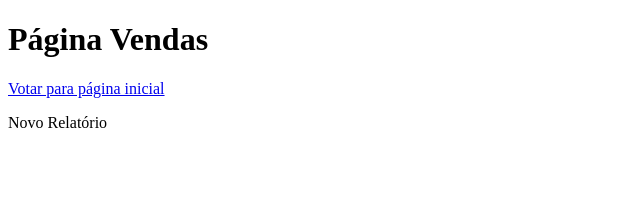
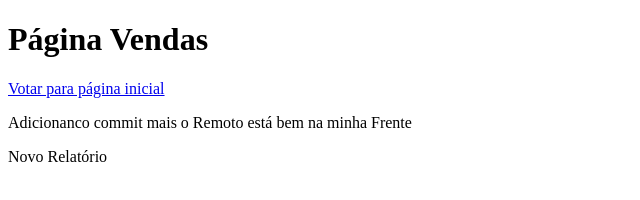
Before and after one commit to bcimportar/aulagithub, a plain HTML site: page vendas.html in a window 1280 px wide. Shown: the whole page, without its empty margins (0-640 px from the left). Drawn offline with Linux system fonts and the light colour scheme.

```diff
--- a/vendas.html
+++ b/vendas.html
@@ -11,7 +11,8 @@
 <body>
   <h1>Página Vendas</h1>
   <a href="index.html">Votar para página inicial</a>
-   <p>Novo Relatório</p>
+  <p>Adicionanco commit mais o Remoto está bem na minha Frente</p>
+  <p>Novo Relatório</p>
 </body>
 
 </html>
```
